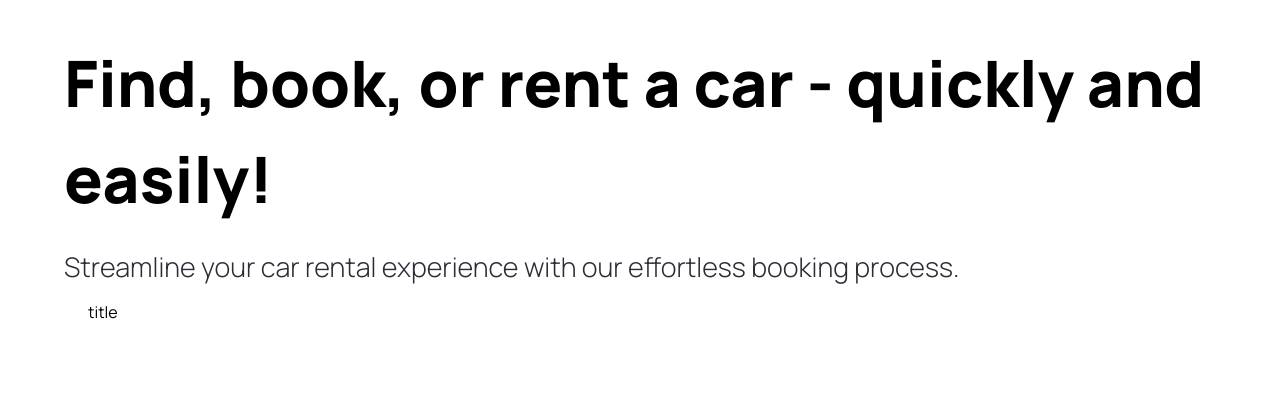
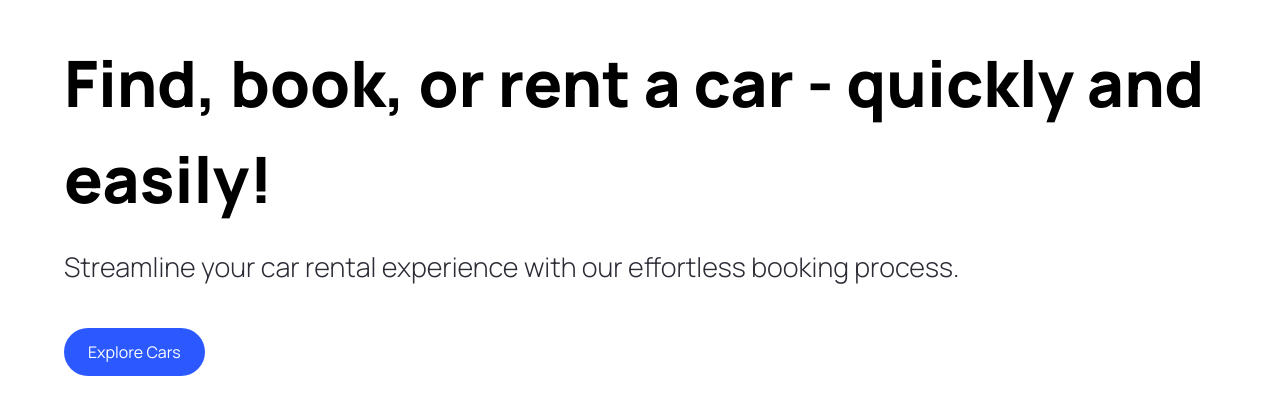
Before and after one commit to Pannu786/next_13_car_showcase, a Next.js app: page / in a window 1280 px wide. Shown: the part 109-524 px from the top of the page. Built offline with nearby package versions, Linux system fonts and the light colour scheme.

Commit message:
custom btn dne

```diff
--- a/components/CustomButton.tsx
+++ b/components/CustomButton.tsx
@@ -1,18 +1,21 @@
 'use client';
 
+import { CustomButtonProps } from '@/types';
 import Image from 'next/image';
 
-const CustomButton = () => {
-
-
+const CustomButton = ({
+  title,
+  containerStyle,
+  handleClick,
+}: CustomButtonProps) => {
   return (
     <button
       disabled={false}
       type={'button'}
-      className={`custom-btn`}
-      onClick={() => {}}
+      className={`custom-btn ${containerStyle} `}
+      onClick={handleClick}
     >
-      <span className={`flex-1`}>title</span>
+      <span className={`flex-1`}>{title}</span>
     </button>
   );
 };
```
